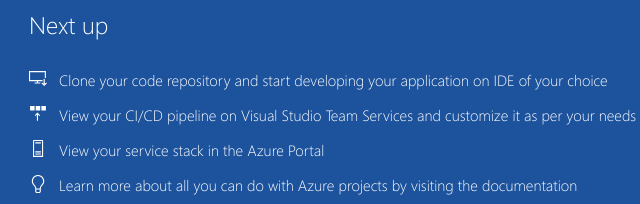
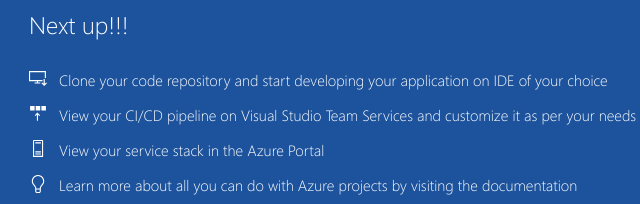
Before and after one commit to KashimHonnalli17/assignment1a, a plain HTML site: page index.html in a window 1280 px wide. Shown: the part 590-794 px from the top of the page, 196-836 px from the left. Drawn offline with Linux system fonts and the light colour scheme.

Commit message:
feature3 adding

```diff
--- a/index.html
+++ b/index.html
@@ -21,7 +21,7 @@
                 <div class="success-text">Success</div>
                 <div class="description line-1"> Azure DevOps Project has been successfully</div>                <div class="description line-2"> Your HTML app is up and running on Azure</div>
                 <div class="next-steps-container">
-                    <div class="next-steps-header">Next up</div>
+                    <div class="next-steps-header">Next up!!!</div>
                     <div class="next-steps-body">
                         <div class="step">
                             <div class="step-icon">
```
